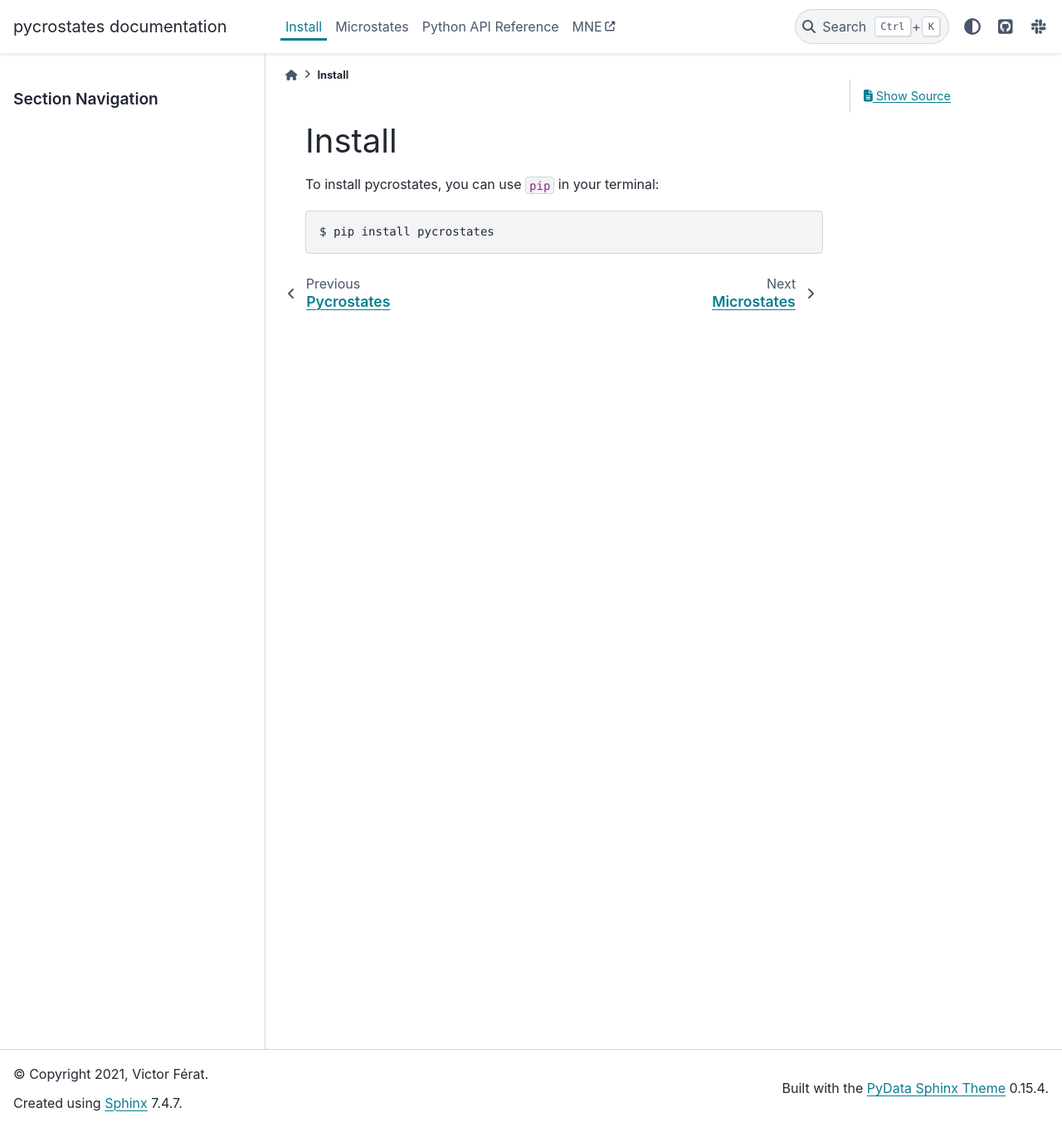
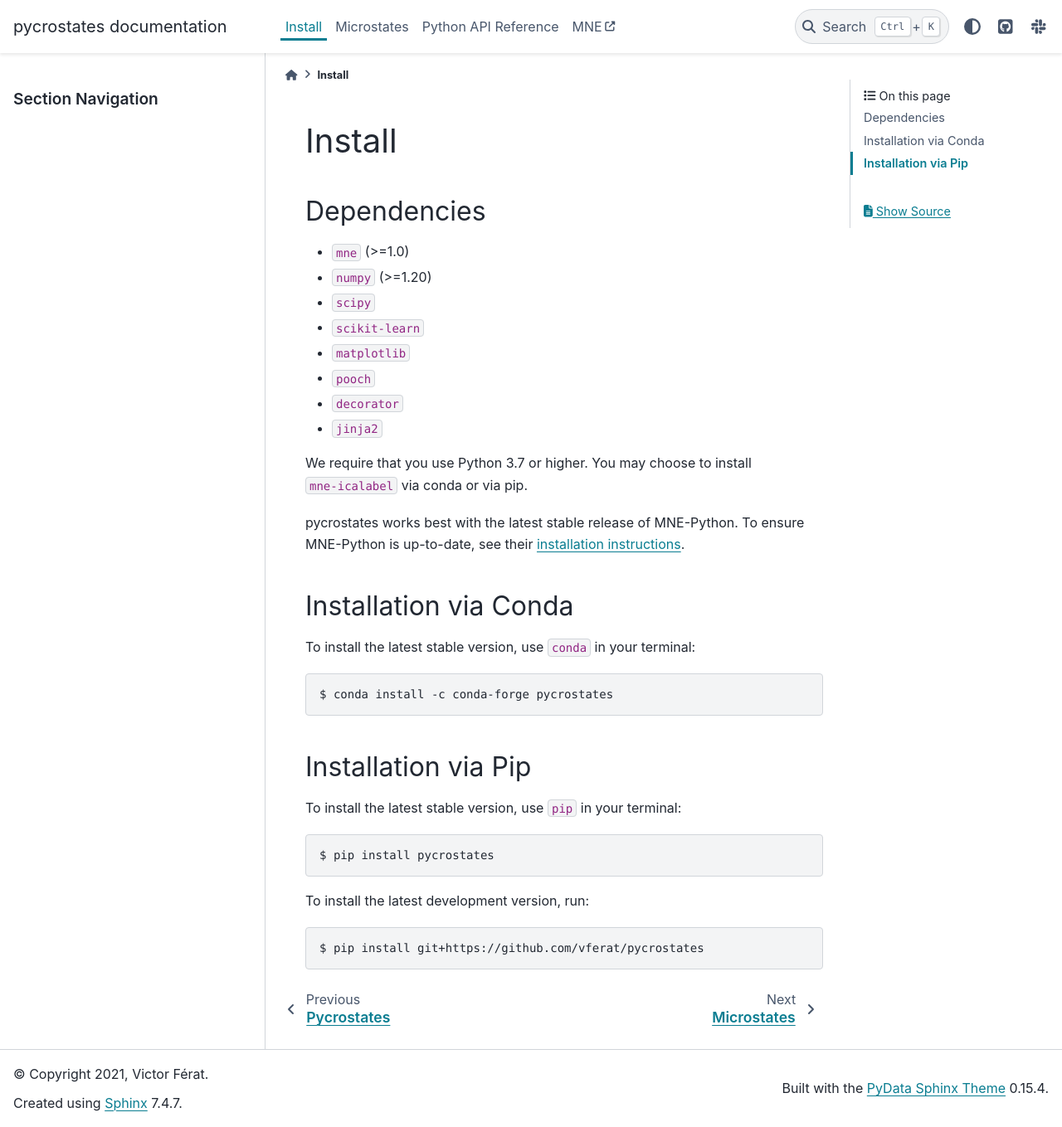
Before and after one commit to vferat/pycrostates, a Sphinx documentation site: the page built from docs/source/install.rst, in a window 1280 px wide and 1359 px high. Shown: the whole window at 83% size. Built offline with Sphinx 7.4.7 and the PyData theme 0.15.4, drawn with Linux system fonts in a browser that asks for light colours; pages that are not in the unit, such as notebooks, are missing from menus.

Commit message:
fix version number and update install instructions

```diff
--- a/docs/source/install.rst
+++ b/docs/source/install.rst
@@ -1,8 +1,44 @@
 Install
 =======
 
-To install pycrostates, you can use ``pip`` in your terminal:
+Dependencies
+------------
+
+* ``mne`` (>=1.0)
+* ``numpy`` (>=1.20)
+* ``scipy``
+* ``scikit-learn``
+* ``matplotlib``
+* ``pooch``
+* ``decorator``
+* ``jinja2``
+
+We require that you use Python 3.7 or higher.
+You may choose to install ``mne-icalabel`` via conda or via pip.
+
+pycrostates works best with the latest stable release of MNE-Python. To ensure
+MNE-Python is up-to-date, see their `installation instructions <https://mne.tools/stable/install/index.html>`_.
+
+Installation via Conda
+----------------------
+
+To install the latest stable version, use ``conda`` in your terminal:
+
+.. code-block:: bash
+
+    $ conda install -c conda-forge pycrostates
+
+Installation via Pip
+--------------------
+
+To install the latest stable version, use ``pip`` in your terminal:
 
 .. code-block:: bash
 
     $ pip install pycrostates
+
+To install the latest development version, run:
+
+.. code-block:: bash
+
+    $ pip install git+https://github.com/vferat/pycrostates
--- a/pyproject.toml
+++ b/pyproject.toml
@@ -4,7 +4,7 @@ build-backend = 'setuptools.build_meta'
 
 [project]
 name = 'pycrostates'
-version = '0.1.2.dev'
+version = '0.2.0.dev'
 description = 'A simple open source Python package for EEG microstate segmentation.'
 readme = 'README.md'
 license = {file = 'LICENSE'}
```
